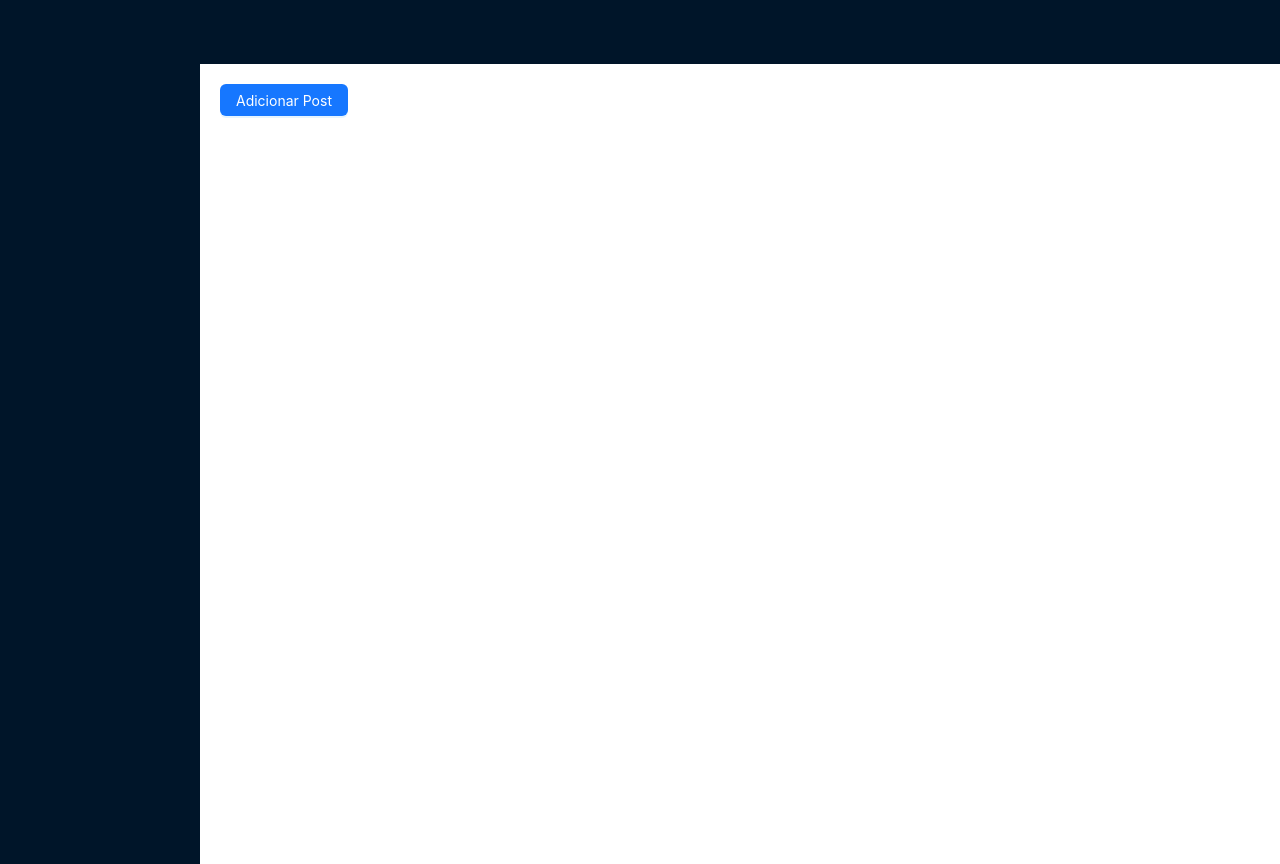
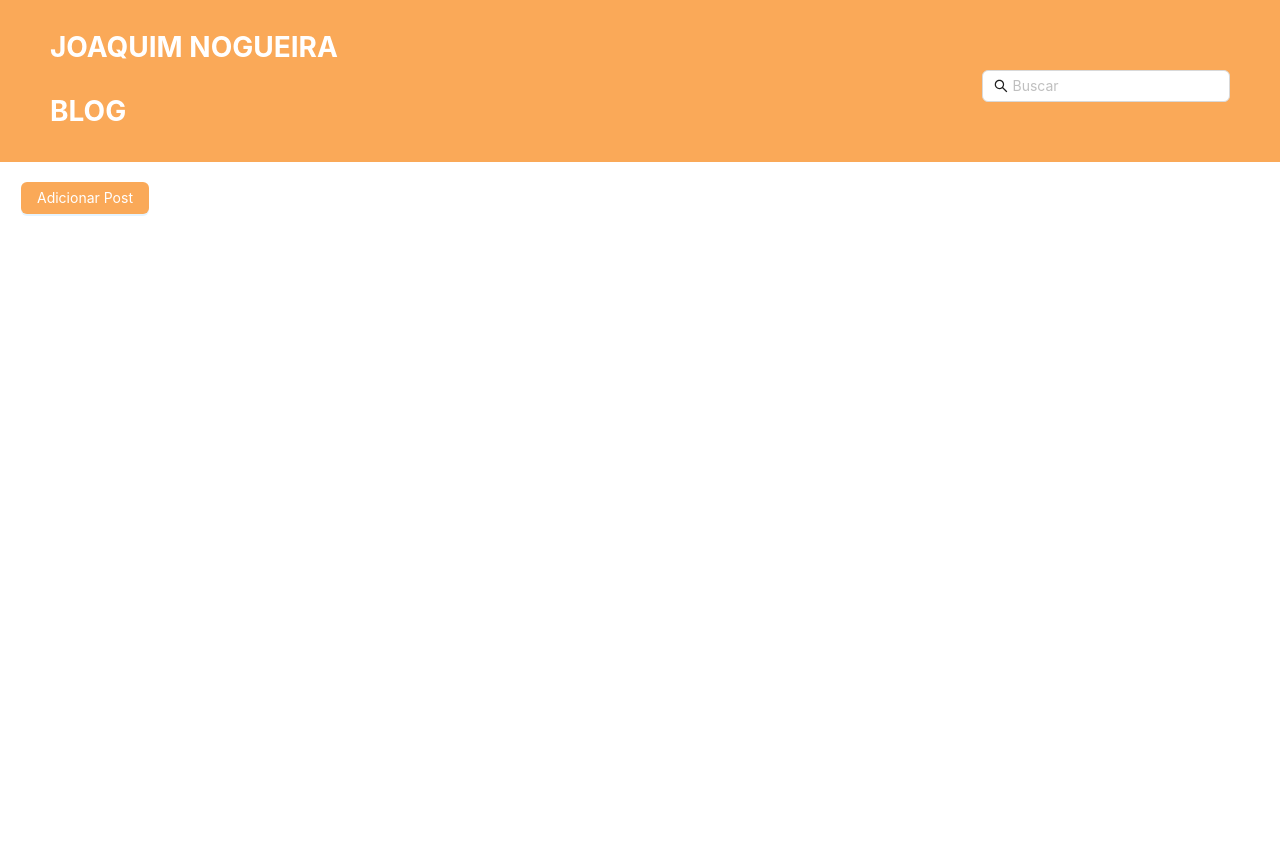
Before and after one commit to KauaLouremberg/KauaLouremberg.github.io, a React (Create React App) app: page / in a window 1280 px wide. After the commit the page ends 800 px from the top, so only its background shows below. Built offline with nearby package versions, Linux system fonts and the light colour scheme.

Commit message:
Alterações Gerais

```diff
--- a/package.json
+++ b/package.json
@@ -36,5 +36,8 @@
       "last 1 firefox version",
       "last 1 safari version"
     ]
+  },
+  "devDependencies": {
+    "@babel/plugin-proposal-private-property-in-object": "^7.21.11"
   }
 }
--- a/src/App.js
+++ b/src/App.js
@@ -1,4 +1,4 @@
-import { BrowserRouter, Route, Router, Routes } from 'react-router-dom';
+import {Route, Routes } from 'react-router-dom';
 import './App.css';
 import Dashboard from './components/Dashboard';
 
--- a/src/components/Dashboard/index.js
+++ b/src/components/Dashboard/index.js
@@ -1,15 +1,16 @@
-import React, { useState, useEffect } from 'react';
-import { Button, Modal, Form, Input, message, Select, Card, Row, Col, Upload } from 'antd';
-import { UploadOutlined, LikeOutlined } from '@ant-design/icons';
-import Sidebar from '../Layout/SideBar';
-import { Header } from 'antd/es/layout/layout';
+import React, { useState, useEffect, useRef } from 'react';
+import { Button, Modal, Form, Input, message, Select, Card, Row, Col, Upload, Switch } from 'antd';
+import { UploadOutlined, LikeOutlined, UserOutlined } from '@ant-design/icons';
+import HeaderLayout from '../Layout/HeaderLayout';
 
 const Dashboard = () => {
   const [isModalOpen, setIsModalOpen] = useState(false);
   const [form] = Form.useForm();
   const [posts, setPosts] = useState([]);
+  const postRefs = useRef({});
   const [editingIndex, setEditingIndex] = useState(null);
   const [expandedPost, setExpandedPost] = useState(null);
+  const [searchTerm, setSearchTerm] = useState("");
 
   useEffect(() => {
     const storedPosts = JSON.parse(localStorage.getItem('posts')) || [];
@@ -31,6 +32,26 @@ const Dashboard = () => {
     if (diffInHours < 24) return `há ${diffInHours} horas`;
     const diffInDays = Math.floor(diffInHours / 24);
     return `há ${diffInDays} dias`;
+  };
+
+  const handleSearch = (searchTerm) => {
+    setSearchTerm(searchTerm);
+    const matchingPost = posts.find(
+      (post) =>
+        (post.tema && post.tema.toLowerCase().includes(searchTerm.toLowerCase())) ||
+        (post.subtema &&
+          post.subtema.toLowerCase().includes(searchTerm.toLowerCase()))
+    );
+
+    if (matchingPost) {
+      // Rolar para a postagem correspondente
+      const postElement = postRefs.current[matchingPost.id];
+      if (postElement) {
+        postElement.scrollIntoView({ behavior: "smooth", block: "start" });
+      }
+    } else {
+      message.info("Nenhuma postagem encontrada.");
+    }
   };
 
   const showModal = (index = null) => {
@@ -60,6 +81,7 @@ const Dashboard = () => {
       .validateFields()
       .then((values) => {
         const newPost = {
+          id: editingIndex !== null ? posts[editingIndex].id : Date.now(),
           tema: values.title,
           subtema: values.subtitle,
           conteudo: values.content,
@@ -70,6 +92,8 @@ const Dashboard = () => {
             editingIndex !== null
               ? posts[editingIndex].createdAt
               : new Date().toISOString(),
+          creator: values.criador,
+          anonimo: values.anonimo || false,  // Armazenando a opção Anônimo na postagem
         };
 
         const updatedPosts =
@@ -122,10 +146,9 @@ const Dashboard = () => {
 
   return (
     <div>
-      <Header />
-      <Sidebar />
-      <div style={{ padding: '20px', marginLeft: '200px' }}>
-        <Button type="primary" onClick={() => showModal()}>
+      <HeaderLayout onSearch={handleSearch} />
+      <div style={{ padding: '20px', marginLeft: '1px' }}>
+        <Button type="primary" onClick={() => showModal()} style={{backgroundColor: "#FAA958"}}>
           Adicionar Post
         </Button>
 
@@ -150,14 +173,32 @@ const Dashboard = () => {
                 optionFilterProp="label"
                 options={[
                   { value: 'Biomas', label: 'Biomas' },
-                  { value: 'Teste2', label: 'Teste2' },
-                  { value: 'Teste3', label: 'Teste3' },
+                  { value: 'Cell', label: 'Cell' },
+                  { value: 'Son Goku', label: 'Son Goku' },
                 ]}
               />
             </Form.Item>
+
+            <Form.Item
+              name="criador"
+              label="Criador"
+              rules={[{ required: true, message: 'O Criador é obrigatório!' }]}
+            >
+              <Input name="criador" type="text" maxLength={50} />
+            </Form.Item>
+
+            <Form.Item
+              name="anonimo"
+              label="Anônimo?"
+              valuePropName="checked"
+            >
+              <Switch />
+            </Form.Item>
+
             <Form.Item name="subtitle" label="Subtema">
               <Input placeholder="Digite o subtema do post" maxLength={100} />
             </Form.Item>
+
             <Form.Item
               name="content"
               label="Conteúdo"
@@ -181,9 +222,17 @@ const Dashboard = () => {
         <Row gutter={[0, 16]} style={{ marginTop: '20px' }}>
           {posts.map((post, index) => (
             <Col xs={15} key={index}>
+              <div ref={(el) => (postRefs.current[post.id] = el)}>
               <Card
                 title={post.tema}
                 bordered
+                style={{
+                  border: searchTerm &&
+                    (post.tema.toLowerCase().includes(searchTerm.toLowerCase()) ||
+                      post.subtema.toLowerCase().includes(searchTerm.toLowerCase()))
+                    ? "2px solid #FAA958"
+                    : "1px solid #d9d9d9",
+                }}
                 extra={
                   <>
                     <Button type="link" onClick={() => showModal(index)}>
@@ -195,6 +244,9 @@ const Dashboard = () => {
                   </>
                 }
               >
+                <p style={{ fontStyle: 'italic', color: 'gray', marginBottom: '10px', display: "flex" }}>
+                  <UserOutlined style={{marginRight: "10px"}} /> {post.anonimo ? 'Anônimo' : post.creator || 'Criador não informado'}
+                </p>
                 <p style={{ fontStyle: 'italic', color: 'gray', marginBottom: '10px' }}>
                   {post.subtema}
                 </p>
@@ -232,24 +284,36 @@ const Dashboard = () => {
                   Curtir ({post.likes})
                 </Button>
               </Card>
-
+              </div>
             </Col>
           ))}
         </Row>
+      </div>
 
-
+      {expandedPost && (
         <Modal
-          title={expandedPost?.tema}
-          open={!!expandedPost}
+          title="Post Completo"
+          open={expandedPost !== null}
           onCancel={handleCloseFullPost}
           footer={null}
         >
-          <p style={{ fontStyle: 'italic', color: 'gray', marginBottom: '10px' }}>
-            {expandedPost?.subtema}
-          </p>
-          <p>{expandedPost?.conteudo}</p>
+          <h2>{expandedPost.tema}</h2>
+          <p>{expandedPost.subtema}</p>
+          <p>{expandedPost.conteudo}</p>
+          {expandedPost.imagem && (
+            <img
+              src={expandedPost.imagem}
+              alt="Imagem do Post"
+              style={{
+                width: '100%',
+                maxHeight: '300px',
+                objectFit: 'cover',
+                marginBottom: '10px',
+              }}
+            />
+          )}
         </Modal>
-      </div>
+      )}
     </div>
   );
 };
--- a/src/components/Layout/HeaderLayout/index.js
+++ b/src/components/Layout/HeaderLayout/index.js
@@ -1,46 +1,51 @@
-import React from 'react'
-import { Image, Layout, Menu } from "antd"
-import { UserOutlined } from '@ant-design/icons'
+import React from 'react';
+import { Form, Layout, Menu } from "antd";
+import Search from 'antd/es/transfer/search';
 
-const HeaderLayout = () => {
-
-    const { Header } = Layout
+const HeaderLayout = ({ onSearch }) => {
+  const { Header } = Layout;
 
   return (
-
     <Layout>
-            <Header style={{ display: 'flex', alignItems: 'center', flex: '1 1 30%', }}>
-                <div className='demo-logo'/>
+      <Header
+        style={{
+          display: 'flex',
+          alignItems: 'center',
+          flex: '1 1 30%',
+          backgroundColor: "#FAA958"
+        }}
+      >
+        <div className='demo-logo' />
         <Menu
           theme='dark'
           mode="horizontal"
-                items=
-                {[
-                    {
-                        key: '1',
-                        icon: <UserOutlined/>,
-                        label: 'nav1'
-                    },
-                    {
-                        key: '2',
-                        icon: <UserOutlined/>,
-                        label: 'nav2'
-                    },
-                    {
-                        key: '3',
-                        icon: <UserOutlined/>,
-                        label: 'nav3'
-                    },
-                ]}
-                style={{ flex: 1, minWidth: 0,}}
+          style={{
+            flex: 1,
+            minWidth: 0,
+            backgroundColor: "#FAA958"
+          }}
+        >
+          <h1 style={{ color: "#FFFFFF", marginTop: "15px" }}>
+            JOAQUIM NOGUEIRA BLOG
+          </h1>
+          <Form.Item
+            style={{
+              alignContent: "center",
+              marginLeft: "600px",
+              marginTop: "35px"
+            }}
+          >
+            <Search
+              placeholder="Buscar"
+              enterButton="Search"
+              size="large"
+              onSearch={onSearch} // Conectando ao evento de busca
             />
-
-
+          </Form.Item>
+        </Menu>
       </Header>
     </Layout>
-    )
-}
+  );
+};
 
-
-
-export default HeaderLayout
+export default HeaderLayout;
```
Also changed, not shown: 1 other file (tests, documents, lock files or other folders). Lines whose indentation alone changed are shown as unchanged.
